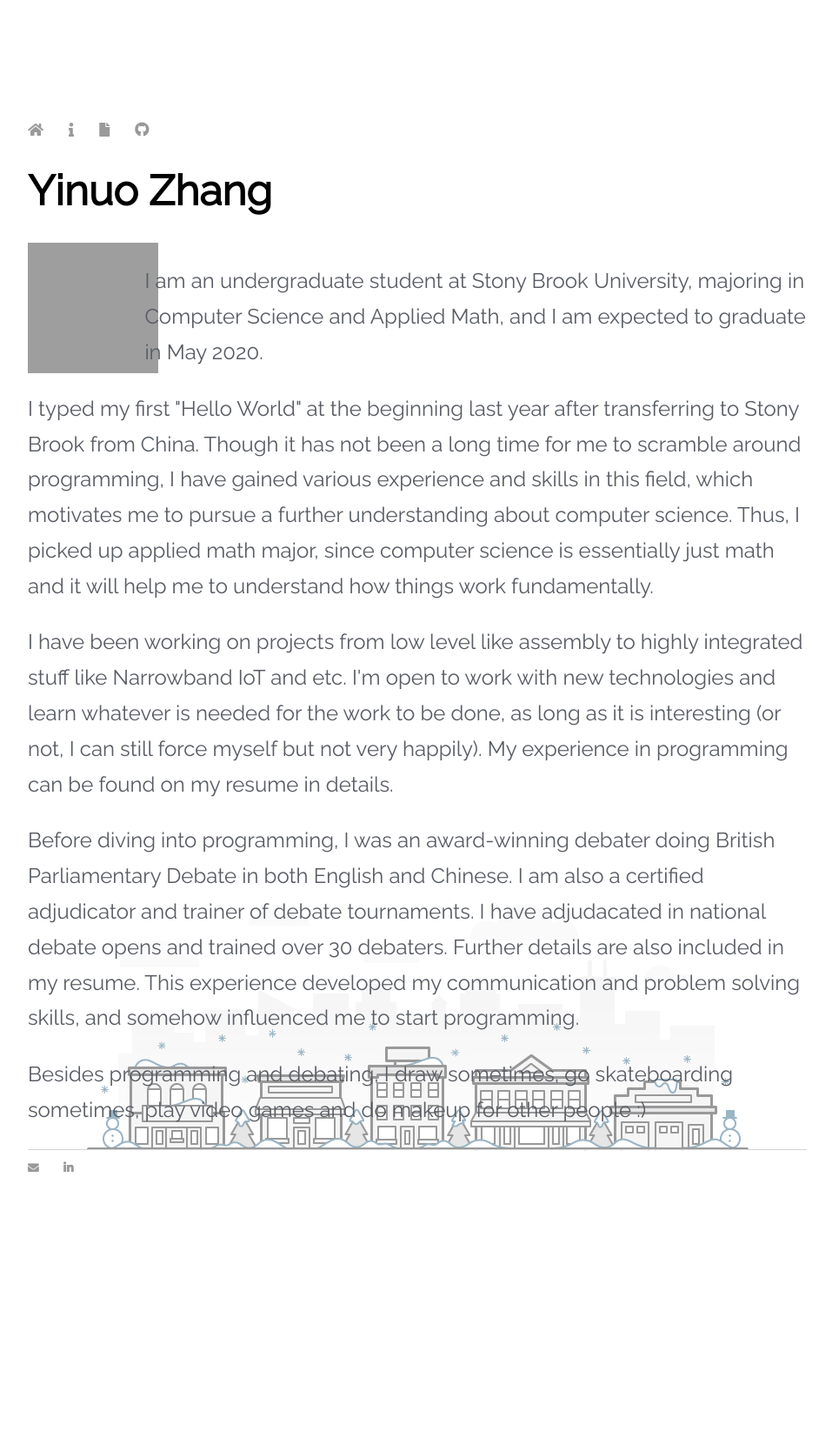
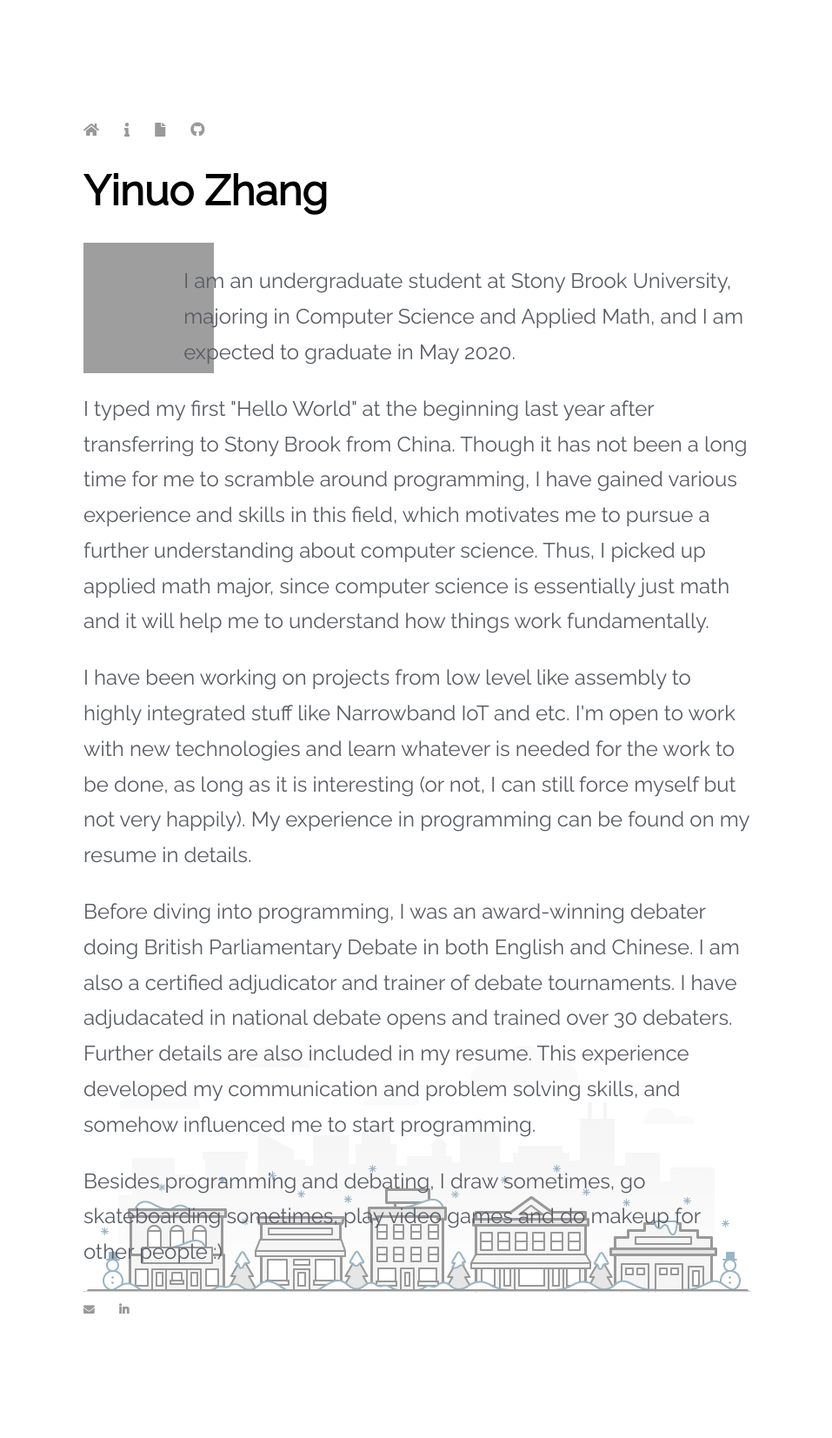
Before and after one commit to limboaz/limboaz.github.io, a Jekyll site: the page built from index.html, in a window 1280 px wide. Shown: the whole page at 87% size, without its empty margins (160-1117 px from the left). Built offline with Jekyll 4.4.1, drawn with Linux system fonts in a browser that asks for light colours; nearby versions of some CDN libraries; before the commit the page ends 1490 px from its top, so only the background shows below that; grey boxes are pictures that could not be loaded.

Commit message:
continue fixing

```diff
--- a/css/main.css
+++ b/css/main.css
@@ -1,6 +1,6 @@
 body {
     margin: 140px auto;
-    width: 70%;
+    width: 60%;
     font-family: 'Raleway', sans-serif;
     background-image: url('/background.jpg');
     background-position: center bottom;
--- a/index.html
+++ b/index.html
@@ -30,14 +30,13 @@ title: Yinuo Zhang
 			<p>
 				Besides programming and debating, I draw sometimes, go skateboarding sometimes, play video games and do makeup for other people :)
 			</p>
-			<p>
-
-
-
-
-
-
-			</p>
+			<p></p>
+			<p></p>
+			<p></p>
+			<p></p>
+			<p></p>
+			<p></p>
+			<p></p>
 		</div>
 
 </div><!-- /.blurb -->
```
